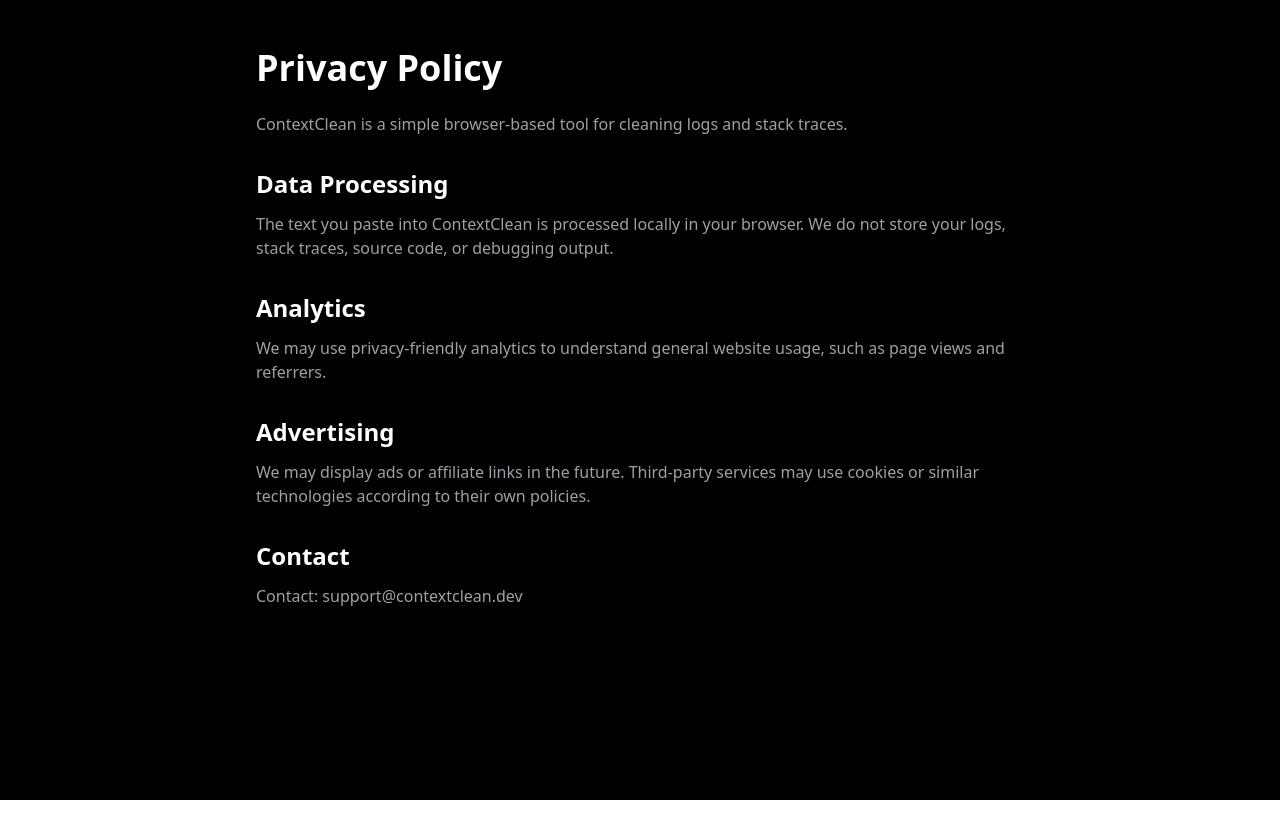
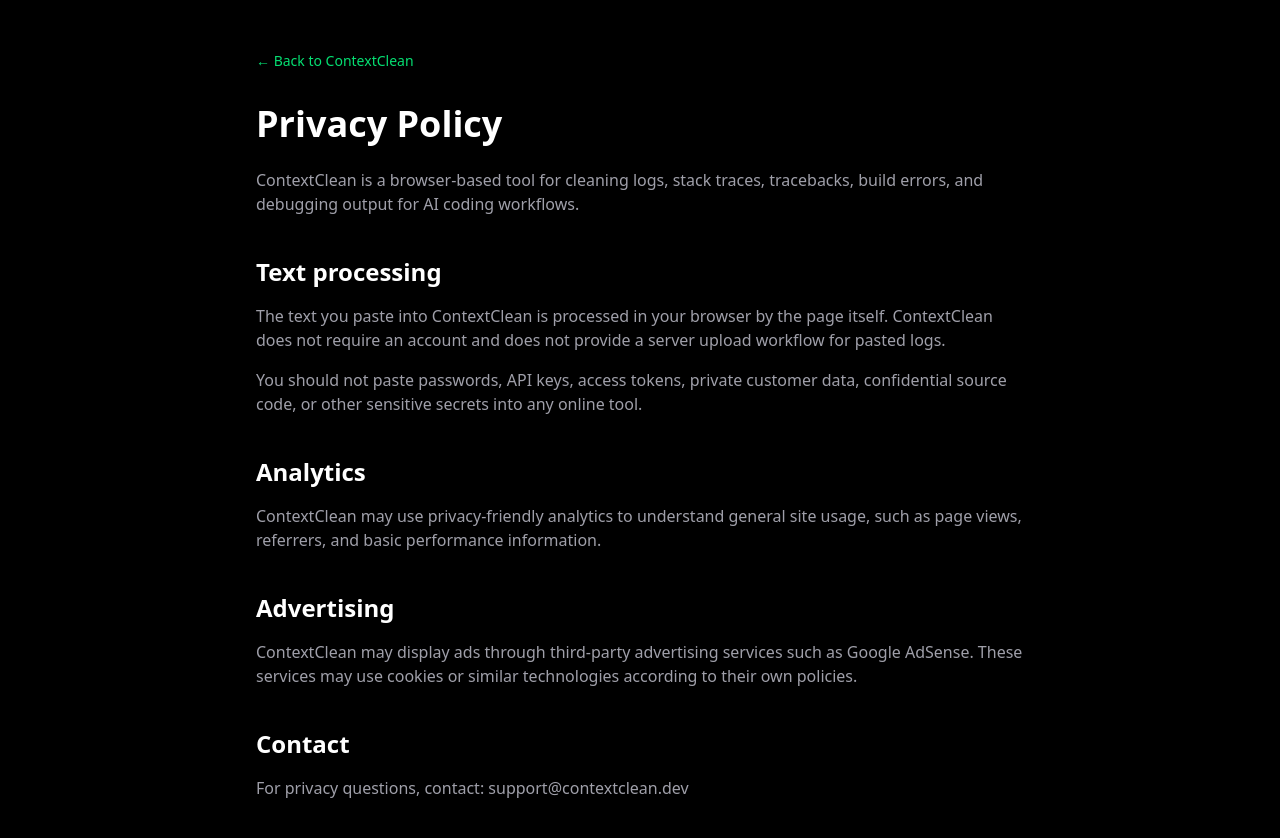
Before and after one commit to hyuchao25/contextclean, a Next.js app: page /privacy in a window 1280 px wide. Shown: the top 838 px of the page. Before the commit the page ends 800 px from the top, so only its background shows below. Built offline with nearby package versions, Linux system fonts and the light colour scheme.

Commit message:
Improve trust pages

```diff
--- a/src/app/about/page.tsx
+++ b/src/app/about/page.tsx
@@ -9,18 +9,39 @@
         <h1 className="mt-8 mb-6 text-4xl font-bold">About ContextClean</h1>
 
         <p className="mb-4 text-zinc-400">
-          ContextClean is a simple tool for cleaning noisy logs, stack traces,
-          and debugging output before sending them to AI coding assistants.
+          ContextClean is a browser-based utility for cleaning noisy logs, stack
+          traces, tracebacks, build errors, and CI output before sending them to AI
+          coding assistants.
         </p>
 
         <p className="mb-4 text-zinc-400">
-          It is designed for developers using tools like ChatGPT, Claude, Cursor,
-          Codex, and other AI coding workflows.
+          It is built for developers who use ChatGPT, Claude, Cursor, Codex, and
+          other AI tools to debug code faster.
+        </p>
+
+        <h2 className="mt-10 mb-4 text-2xl font-bold">Why this tool exists</h2>
+
+        <p className="mb-4 text-zinc-400">
+          AI coding tools work best when the input is focused. Raw error logs often
+          include dependency paths, repeated lines, package manager output, framework
+          internals, and unrelated warnings.
+        </p>
+
+        <p className="mb-4 text-zinc-400">
+          ContextClean helps remove low-signal debugging context so the AI can focus
+          on the real error.
+        </p>
+
+        <h2 className="mt-10 mb-4 text-2xl font-bold">Privacy-first design</h2>
+
+        <p className="mb-4 text-zinc-400">
+          The cleaner runs in your browser. ContextClean is designed to process text
+          locally on the page instead of requiring an account or upload workflow.
         </p>
 
         <p className="text-zinc-400">
-          The goal is to reduce irrelevant debugging context so AI tools can focus
-          on the real error.
+          You should still avoid pasting passwords, API keys, tokens, customer data,
+          or confidential information into any online tool.
         </p>
       </section>
     </main>
--- a/src/app/contact/page.tsx
+++ b/src/app/contact/page.tsx
@@ -9,10 +9,19 @@
         <h1 className="mt-8 mb-6 text-4xl font-bold">Contact</h1>
 
         <p className="mb-4 text-zinc-400">
-          For feedback, suggestions, or support, contact:
+          Send feedback, bug reports, feature requests, or support questions to:
         </p>
 
-        <p className="text-zinc-300">support@contextclean.dev</p>
+        <p className="mb-8 text-zinc-300">support@contextclean.dev</p>
+
+        <h2 className="mt-10 mb-4 text-2xl font-bold">Useful feedback</h2>
+
+        <ul className="list-disc space-y-2 pl-6 text-zinc-400">
+          <li>Examples of logs that ContextClean does not clean well</li>
+          <li>Requests for new cleaning modes</li>
+          <li>Bug reports about buttons, copy, download, or formatting</li>
+          <li>Suggestions for improving AI debugging prompts</li>
+        </ul>
       </section>
     </main>
   );
--- a/src/app/privacy/page.tsx
+++ b/src/app/privacy/page.tsx
@@ -2,33 +2,50 @@
   return (
     <main className="min-h-screen bg-black px-6 py-12 text-white">
       <section className="mx-auto max-w-3xl">
-          <h1 className="mb-6 text-4xl font-bold">Privacy Policy</h1>
+        <a href="/" className="text-sm text-green-400 hover:text-green-300">
+          ← Back to ContextClean
+        </a>
+
+        <h1 className="mt-8 mb-6 text-4xl font-bold">Privacy Policy</h1>
 
         <p className="mb-4 text-zinc-400">
-            ContextClean is a simple browser-based tool for cleaning logs and stack traces.
+          ContextClean is a browser-based tool for cleaning logs, stack traces,
+          tracebacks, build errors, and debugging output for AI coding workflows.
         </p>
 
-          <h2 className="mt-8 mb-3 text-2xl font-bold">Data Processing</h2>
+        <h2 className="mt-10 mb-4 text-2xl font-bold">Text processing</h2>
+
         <p className="mb-4 text-zinc-400">
-            The text you paste into ContextClean is processed locally in your browser.
-            We do not store your logs, stack traces, source code, or debugging output.
+          The text you paste into ContextClean is processed in your browser by the
+          page itself. ContextClean does not require an account and does not provide
+          a server upload workflow for pasted logs.
         </p>
 
-          <h2 className="mt-8 mb-3 text-2xl font-bold">Analytics</h2>
         <p className="mb-4 text-zinc-400">
-            We may use privacy-friendly analytics to understand general website usage,
-            such as page views and referrers.
+          You should not paste passwords, API keys, access tokens, private customer
+          data, confidential source code, or other sensitive secrets into any online
+          tool.
         </p>
 
-          <h2 className="mt-8 mb-3 text-2xl font-bold">Advertising</h2>
+        <h2 className="mt-10 mb-4 text-2xl font-bold">Analytics</h2>
+
         <p className="mb-4 text-zinc-400">
-            We may display ads or affiliate links in the future. Third-party services may
-            use cookies or similar technologies according to their own policies.
+          ContextClean may use privacy-friendly analytics to understand general site
+          usage, such as page views, referrers, and basic performance information.
         </p>
 
-          <h2 className="mt-8 mb-3 text-2xl font-bold">Contact</h2>
+        <h2 className="mt-10 mb-4 text-2xl font-bold">Advertising</h2>
+
+        <p className="mb-4 text-zinc-400">
+          ContextClean may display ads through third-party advertising services such
+          as Google AdSense. These services may use cookies or similar technologies
+          according to their own policies.
+        </p>
+
+        <h2 className="mt-10 mb-4 text-2xl font-bold">Contact</h2>
+
         <p className="text-zinc-400">
-            Contact: support@contextclean.dev
+          For privacy questions, contact: support@contextclean.dev
         </p>
       </section>
     </main>
--- a/src/app/terms/page.tsx
+++ b/src/app/terms/page.tsx
@@ -2,32 +2,56 @@
   return (
     <main className="min-h-screen bg-black px-6 py-12 text-white">
       <section className="mx-auto max-w-3xl">
-        <h1 className="mb-6 text-4xl font-bold">Terms of Use</h1>
+        <a href="/" className="text-sm text-green-400 hover:text-green-300">
+          ← Back to ContextClean
+        </a>
+
+        <h1 className="mt-8 mb-6 text-4xl font-bold">Terms of Use</h1>
 
         <p className="mb-4 text-zinc-400">
           By using ContextClean, you agree to these terms.
         </p>
 
-        <h2 className="mt-8 mb-3 text-2xl font-bold">Service</h2>
+        <h2 className="mt-10 mb-4 text-2xl font-bold">Service</h2>
+
         <p className="mb-4 text-zinc-400">
           ContextClean provides browser-based tools for cleaning logs, stack traces,
-          and debugging text for AI coding workflows.
+          tracebacks, build errors, and debugging text for AI coding workflows.
         </p>
 
-        <h2 className="mt-8 mb-3 text-2xl font-bold">No Warranty</h2>
+        <h2 className="mt-10 mb-4 text-2xl font-bold">User responsibility</h2>
+
+        <p className="mb-4 text-zinc-400">
+          You are responsible for reviewing both the original input and cleaned
+          output. Do not rely on ContextClean as your only debugging or security
+          review tool.
+        </p>
+
+        <p className="mb-4 text-zinc-400">
+          Do not paste passwords, API keys, access tokens, private customer data,
+          confidential source code, or other sensitive information into any online
+          tool.
+        </p>
+
+        <h2 className="mt-10 mb-4 text-2xl font-bold">No warranty</h2>
+
         <p className="mb-4 text-zinc-400">
           ContextClean is provided as-is. We do not guarantee that cleaned output is
           complete, accurate, secure, or suitable for every use case.
         </p>
 
-        <h2 className="mt-8 mb-3 text-2xl font-bold">User Responsibility</h2>
+        <h2 className="mt-10 mb-4 text-2xl font-bold">Changes</h2>
+
         <p className="mb-4 text-zinc-400">
-          Do not paste sensitive secrets, passwords, API keys, private customer data,
-          or confidential information into any online tool.
+          ContextClean may change features, pages, or policies over time as the site
+          improves.
         </p>
 
-        <h2 className="mt-8 mb-3 text-2xl font-bold">Contact</h2>
-        <p className="text-zinc-400">Contact: support@contextclean.dev</p>
+        <h2 className="mt-10 mb-4 text-2xl font-bold">Contact</h2>
+
+        <p className="text-zinc-400">
+          Contact: support@contextclean.dev
+        </p>
       </section>
     </main>
   );
```
Lines whose indentation alone changed are shown as unchanged.
